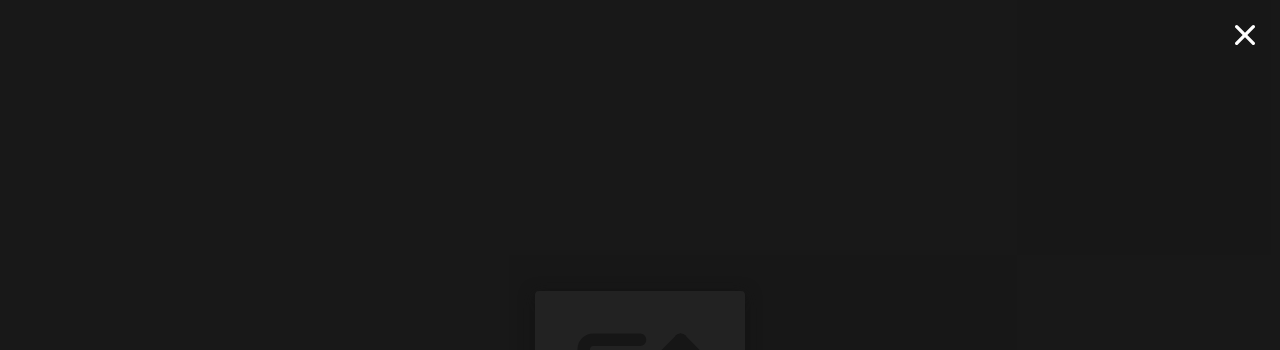
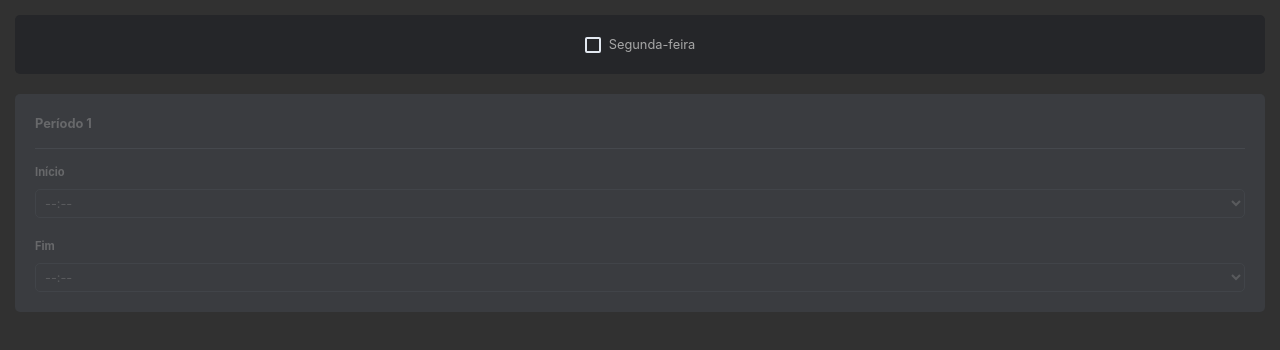
Before and after one commit to codethebasics/foodsfa, a Next.js app: page / in a window 1280 px wide. Shown: the top 350 px of the page. Built offline with nearby package versions, Linux system fonts and the light colour scheme.

Commit message:
dayofweek component

```diff
--- /dev/null
+++ b/components/form/DayOfWeek.jsx
@@ -0,0 +1,168 @@
+import styled from 'styled-components'
+
+import { Flex, Checkbox, Text, Stack } from '@chakra-ui/react'
+import { useState } from 'react'
+
+/**
+ * ---------
+ * Container
+ * ---------
+ */
+const DayOfWeekContainer = styled.div`
+  display: flex;
+  flex-direction: column;
+  width: 100%;
+`
+
+/**
+ * -------
+ * Divider
+ * -------
+ */
+const Divider = styled.div`
+  height: 1px;
+  width: 100%;
+  background-color: ${props => (props.isChecked ? '#5e6268' : '#45484d')};
+  margin: 15px 0;
+  transition: all 0.2s;
+`
+
+/**
+ * ------
+ * Select
+ * ------
+ */
+const Select = styled.select`
+  border: 1px solid ${props => (props.isChecked ? '#5e6268' : '#45484d')};
+  border-radius: 5px;
+  padding: 5px;
+  background: transparent;
+  font-size: 0.8rem;
+  transition: all 0.2s;
+  outline: none;
+  color: #fff;
+
+  &:focus {
+    border: 1px solid #da5220;
+  }
+
+  &:disabled {
+    color: #67686a;
+  }
+
+  option {
+    background: #45484d;
+    color: #747577;
+  }
+`
+
+/**
+ * ----------------------------------------------
+ * Componente que define um dia da semana
+ * do horário de funcionamento do estabelecimento
+ * ----------------------------------------------
+ */
+export default function DayOfWeek({ dia, isChecked, onChange }) {
+  const [inicio, setInicio] = useState()
+  const [fim, setFim] = useState()
+
+  return (
+    <Flex padding={'15px'}>
+      <DayOfWeekContainer>
+        <Flex
+          p={5}
+          justifyContent={'center'}
+          alignItems={'center'}
+          backgroundColor={'#252629'}
+          borderRadius={'5px'}
+        >
+          <Checkbox
+            colorScheme={'orange'}
+            isChecked={isChecked}
+            onChange={onChange}
+          >
+            <Text color={'#a7a7a7'} fontSize={'0.8rem'}>
+              {dia}
+            </Text>
+          </Checkbox>
+        </Flex>
+        <Flex
+          mt={5}
+          p={5}
+          direction={'column'}
+          transition={'background 0.2s'}
+          backgroundColor={isChecked ? '#45484d' : '#3a3c40'}
+          borderRadius={'5px'}
+          color={'#67686A'}
+        >
+          <Text fontWeight={'bold'} fontSize={'0.8rem'}>
+            Período 1
+          </Text>
+          <Divider isChecked={isChecked} />
+          <Stack>
+            <Text fontSize={'0.7rem'} fontWeight={'bold'}>
+              Início
+            </Text>
+            <Select
+              disabled={!isChecked}
+              isChecked={isChecked}
+              onChange={e => setInicio(e.target.value)}
+            >
+              <option value="">--:--</option>
+              <option value="06:00">06:00</option>
+              <option value="07:00">07:00</option>
+              <option value="08:00">08:00</option>
+              <option value="09:00">09:00</option>
+              <option value="10:00">10:00</option>
+              <option value="11:00">11:00</option>
+              <option value="12:00">12:00</option>
+              <option value="13:00">13:00</option>
+              <option value="14:00">14:00</option>
+              <option value="15:00">15:00</option>
+              <option value="16:00">16:00</option>
+              <option value="17:00">17:00</option>
+              <option value="18:00">18:00</option>
+              <option value="19:00">19:00</option>
+              <option value="20:00">20:00</option>
+              <option value="21:00">21:00</option>
+              <option value="22:00">22:00</option>
+              <option value="23:00">23:00</option>
+              <option value="00:00">00:00</option>
+            </Select>
+          </Stack>
+          <Stack mt={5}>
+            <Text fontSize={'0.7rem'} fontWeight={'bold'}>
+              Fim
+            </Text>
+            <Select
+              disabled={!isChecked}
+              isChecked={isChecked}
+              onChange={e => setFim(e.target.value)}
+            >
+              <option value="">--:--</option>
+              <option value="06:00">06:00</option>
+              <option value="07:00">07:00</option>
+              <option value="08:00">08:00</option>
+              <option value="09:00">09:00</option>
+              <option value="10:00">10:00</option>
+              <option value="11:00">11:00</option>
+              <option value="12:00">12:00</option>
+              <option value="13:00">13:00</option>
+              <option value="14:00">14:00</option>
+              <option value="15:00">15:00</option>
+              <option value="16:00">16:00</option>
+              <option value="17:00">17:00</option>
+              <option value="18:00">18:00</option>
+              <option value="19:00">19:00</option>
+              <option value="20:00">20:00</option>
+              <option value="21:00">21:00</option>
+              <option value="22:00">22:00</option>
+              <option value="23:00">23:00</option>
+              <option value="00:00">00:00</option>
+            </Select>
+          </Stack>
+        </Flex>
+      </DayOfWeekContainer>
+    </Flex>
+  )
+}
--- a/pages/index.jsx
+++ b/pages/index.jsx
@@ -1,5 +1,14 @@
-import ImageUpload from '../components/form/ImageUpload'
+import { useState } from 'react'
+import DayOfWeek from '../components/form/DayOfWeek'
 
 export default function Home() {
-  return <ImageUpload />
+  const [isDaySelected, setIsDaySelected] = useState(false)
+
+  return (
+    <DayOfWeek
+      dia={'Segunda-feira'}
+      isChecked={isDaySelected}
+      onChange={() => setIsDaySelected(!isDaySelected)}
+    />
+  )
 }
```
Also changed, not shown: components/form/Calendar.jsx (added).
